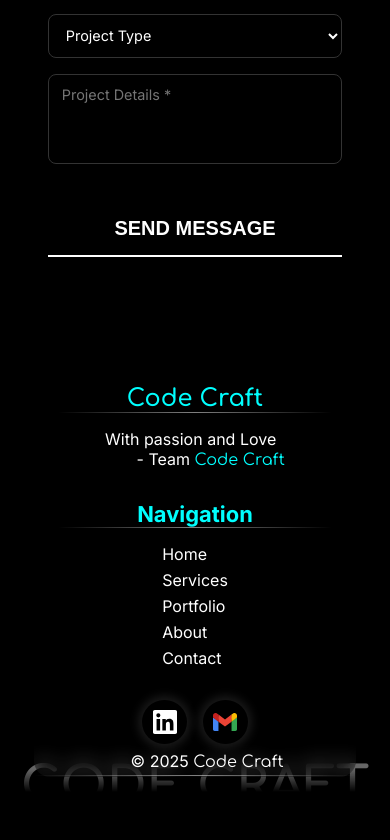
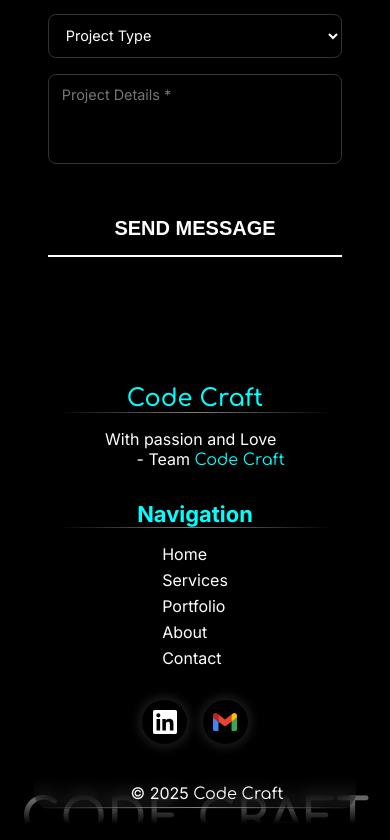
Before and after one commit to sailesh-codes/Code-Craft, a React (Vite) app: page / in a window 390 px wide. Shown: the part 9144-9984 px from the top of the page. Before the commit the page ends 9952 px from the top, so only its background shows below. Built offline with nearby package versions, Linux system fonts and the light colour scheme.

Commit message:
fix responsiveness

```diff
--- a/src/styles/Footer.module.css
+++ b/src/styles/Footer.module.css
@@ -20,6 +20,7 @@
   min-height: 15em;
   gap: 2em;
   padding: 2em 1.5em;
+  padding-bottom: 4em;
   position: relative;
   bottom: 10%;
   backdrop-filter: blur(10px);
```
